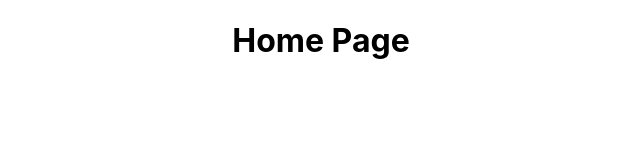
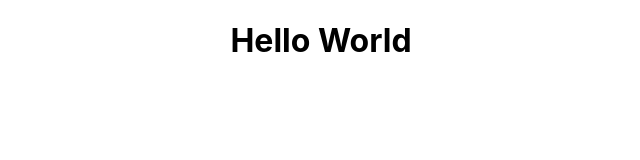
Before and after one commit to TEXTLIFE/reactjs-tutorial-github-actions, a React (Create React App) app: page / in a window 1280 px wide. Shown: the top 160 px of the page, without its empty margins (319-959 px from the left). Built offline with nearby package versions, Linux system fonts and the light colour scheme.

Commit message:
put hello world

```diff
--- a/src/App.js
+++ b/src/App.js
@@ -17,8 +17,9 @@ function App() {
 function HomePage() {
   return (
     <div>
-      <h1>Home Page</h1>
+      <h1>Hello World</h1>
     </div>
+
   )
 }
 
```
